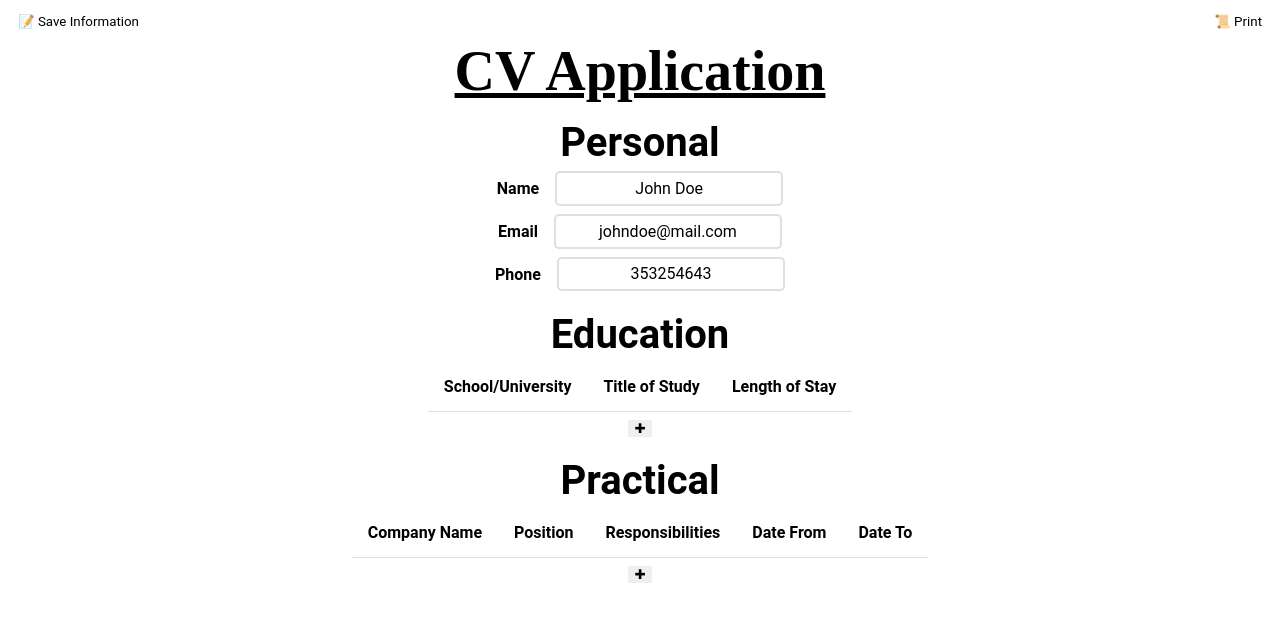
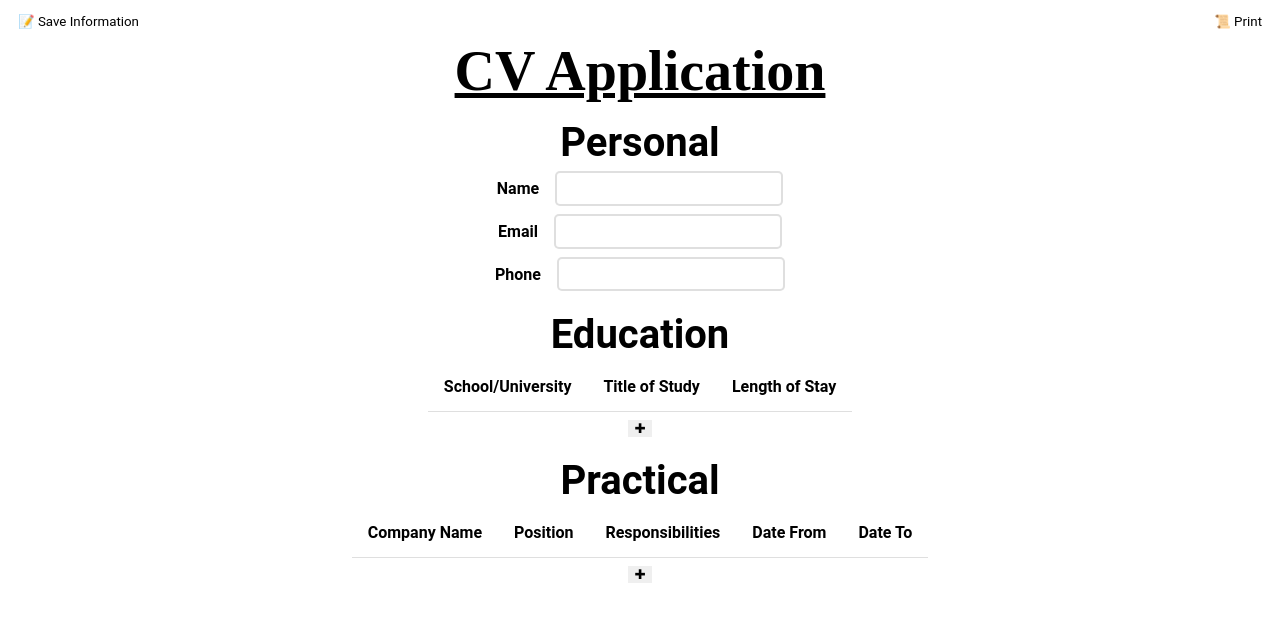
Before and after one commit to norkitorki/odin-project-cv-application, a React (Vite) app: page / in a window 1280 px wide. Shown: the top 622 px of the page. Built offline with nearby package versions, Linux system fonts and the light colour scheme.

Commit message:
Display personal section only if personal information is provided

```diff
--- a/src/components/Personal.jsx
+++ b/src/components/Personal.jsx
@@ -21,18 +21,22 @@ function Input({ type, value, isEditing, onChange }) {
 
 export default function Personal({ isEditing }) {
   const [person, setPerson] = useState({
-    name: 'John Doe',
-    email: 'johndoe@mail.com',
-    phone: '353254643',
+    name: '',
+    email: '',
+    phone: '',
   });
+  const personIsEmpty = Object.values(person).join('') === '';
 
   const update = (event, property) => {
     setPerson({ ...person, [property]: event.target.value });
   };
 
   return (
+    <>
+      {(isEditing || !personIsEmpty) && (
         <section className="personal">
           <h2>Personal</h2>
+          {(isEditing || (!isEditing && person.name)) && (
             <label>
               Name
               <Input
@@ -42,6 +46,8 @@ export default function Personal({ isEditing }) {
                 onChange={(e) => update(e, 'name')}
               />
             </label>
+          )}
+          {(isEditing || (!isEditing && person.email)) && (
             <label>
               Email
               <Input
@@ -51,6 +57,8 @@ export default function Personal({ isEditing }) {
                 onChange={(e) => update(e, 'email')}
               />
             </label>
+          )}
+          {(isEditing || (!isEditing && person.phone)) && (
             <label>
               Phone
               <Input
@@ -60,6 +68,9 @@ export default function Personal({ isEditing }) {
                 onChange={(e) => update(e, 'phone')}
               />
             </label>
+          )}
         </section>
+      )}
+    </>
   );
 }
```
Lines whose indentation alone changed are shown as unchanged.
